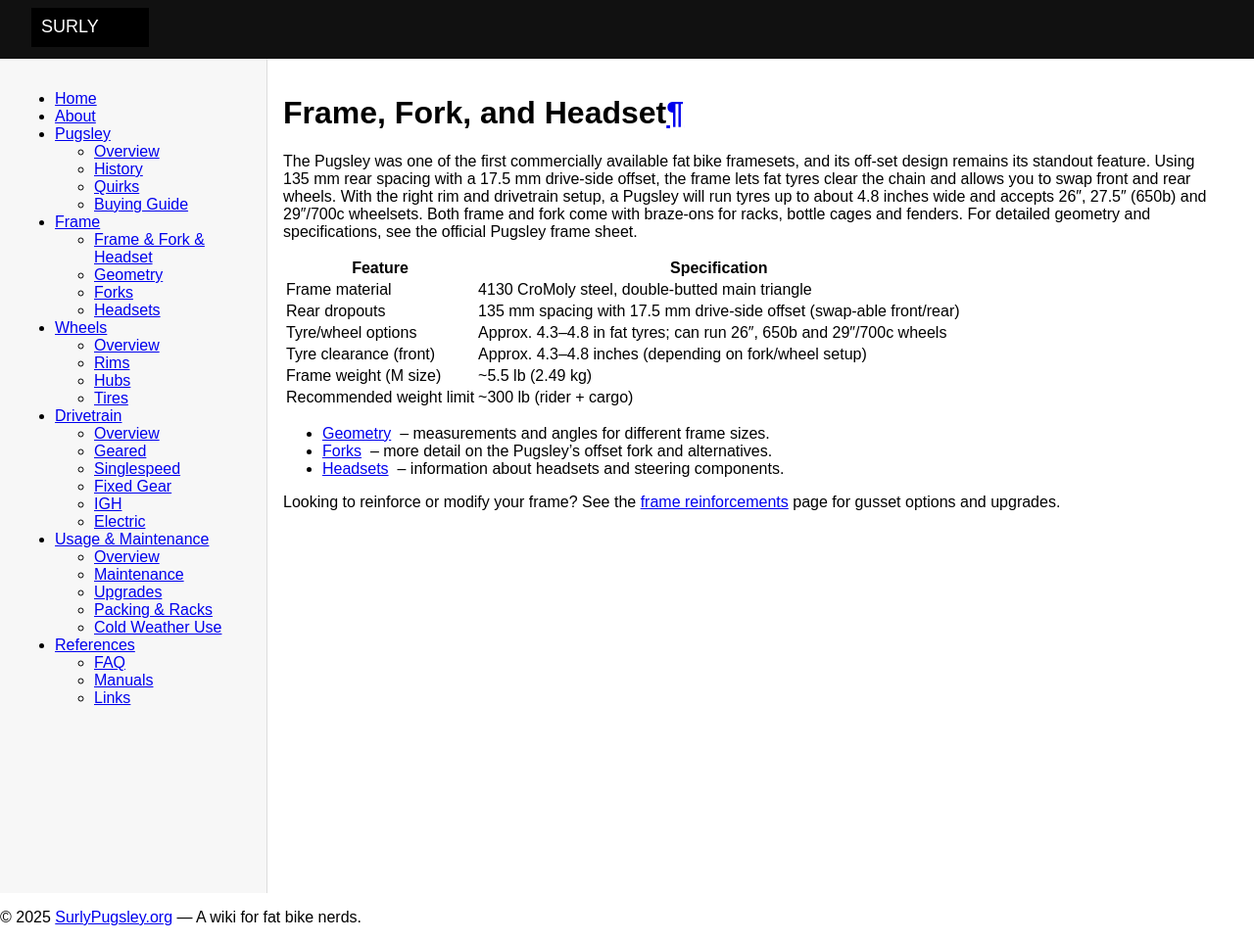
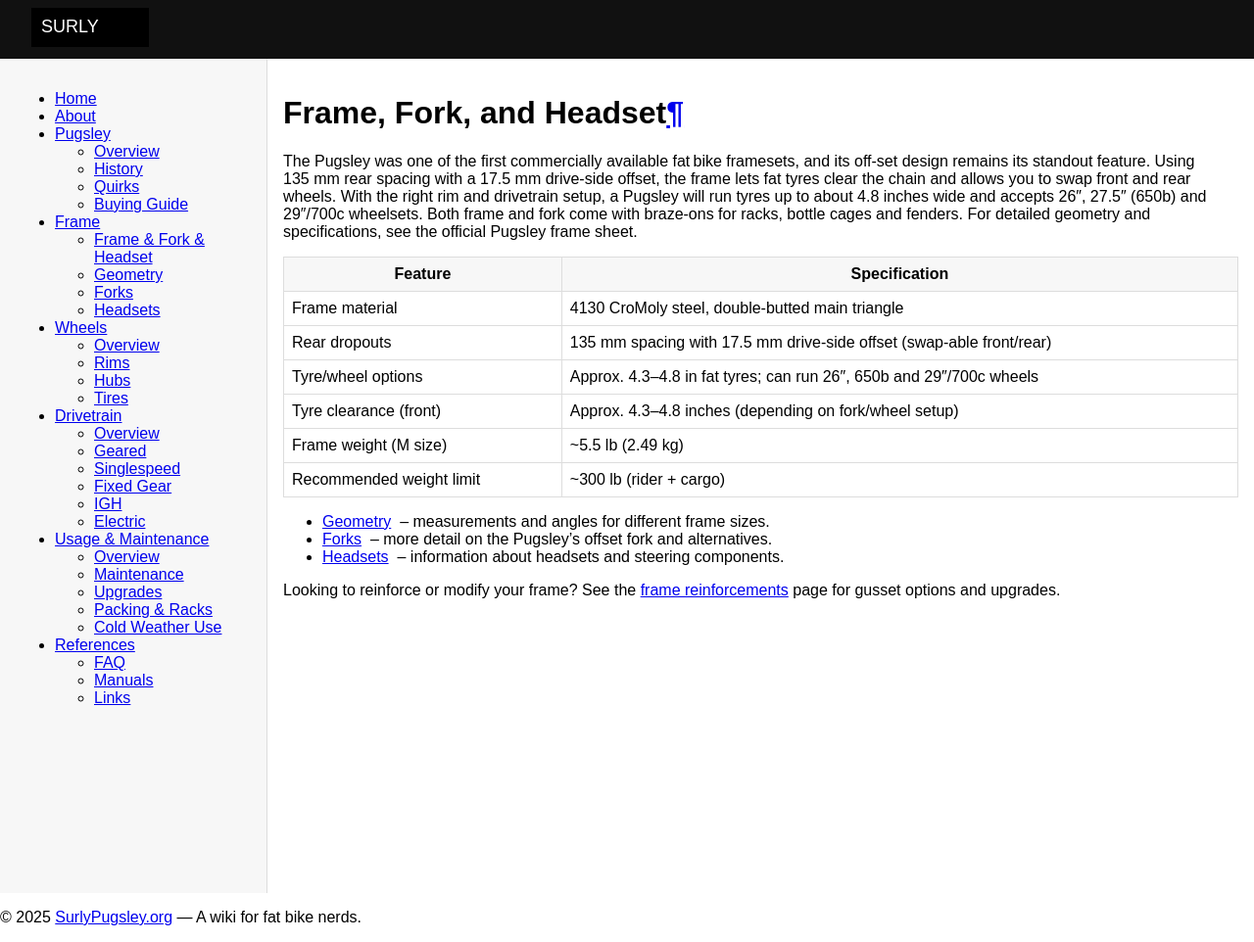
Before and after one commit to rpvnwnkl/SurlyPugsley, an MkDocs documentation site: the page built from docs/frame/index.md, in a window 1280 px wide. Shown: the whole page at 98% size. Built offline with MkDocs 1.6.1, drawn with Linux system fonts in a browser that asks for light colours.

Commit message:
Add table styling to main.cssAdd table styling to main.css for better table formatting
Added basic styling for tables including borders and padding.

```diff
--- a/docs/assets/main.css
+++ b/docs/assets/main.css
@@ -129,3 +129,16 @@
     width: 100%;
   }
 }
+
+/* Table styling */
+table {
+  border-collapse: collapse;
+  width: 100%;
+}
+table th, table td {
+  border: 1px solid #ddd;
+  padding: 0.5rem;
+}
+table th {
+  background-color: #f7f7f7;
+}
```
